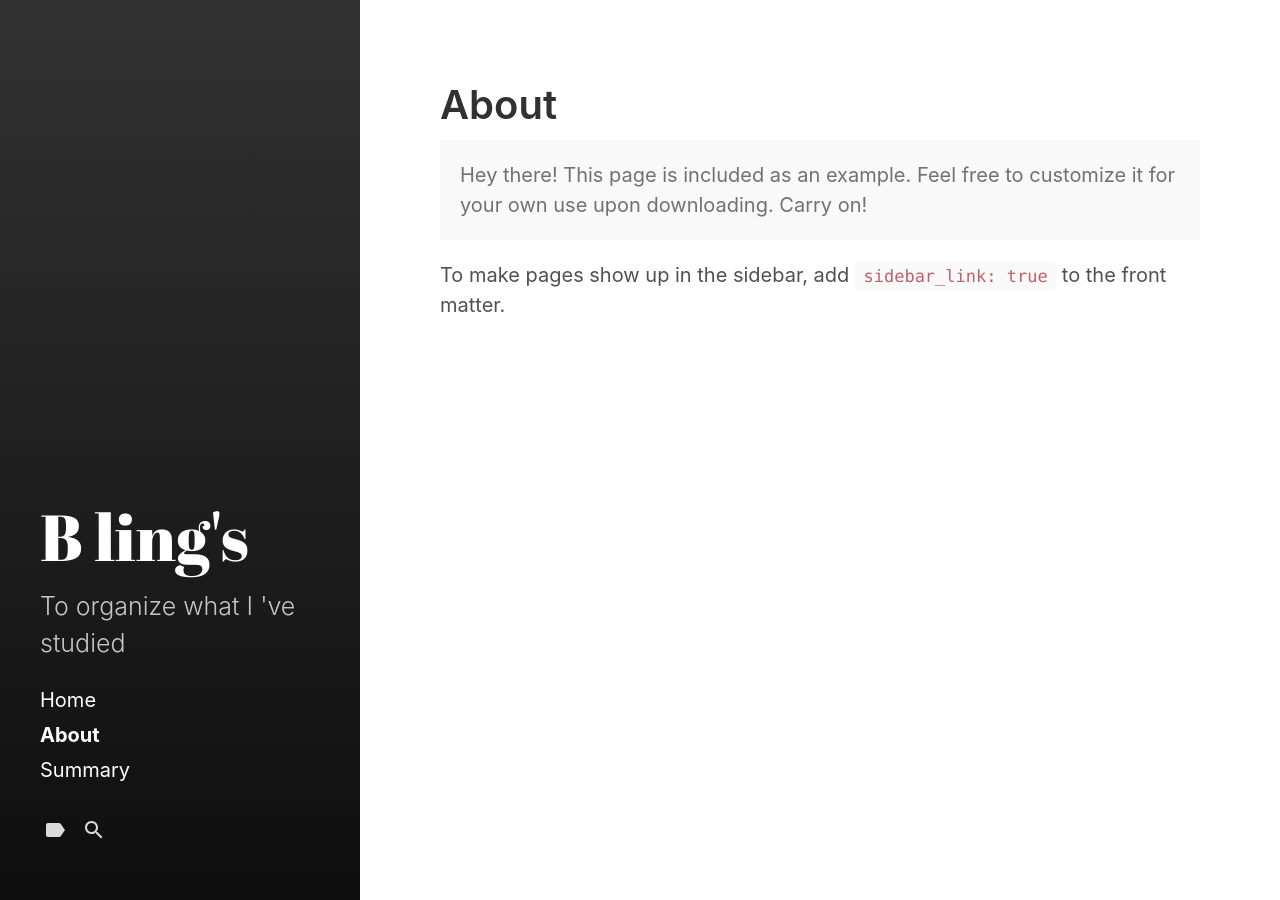
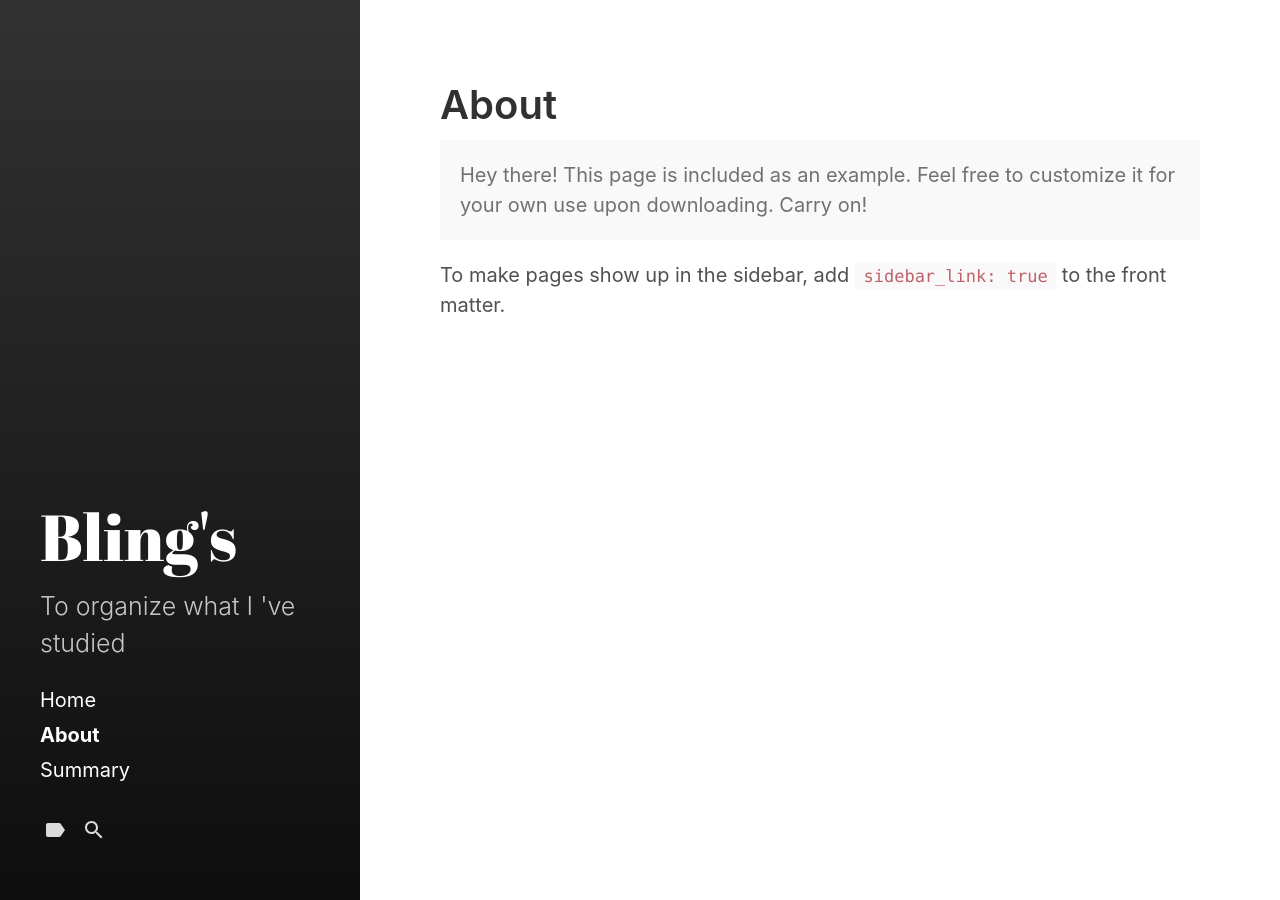
Before and after one commit to blingcho/blingcho.github.io, a Jekyll site: the page built from about.md, in a window 1280 px wide. Built offline with Jekyll 4.4.1, drawn with Linux system fonts in a browser that asks for light colours.

Commit message:
20-01-13

```diff
--- a/_config.yml
+++ b/_config.yml
@@ -3,7 +3,7 @@ markdown:         kramdown
 highlighter:      rouge
 
 # Setup
-title:            B ling's
+title:            Bling's
 tagline:          'Blog'
 description:      'To organize what I
 &#39ve studied'
```
